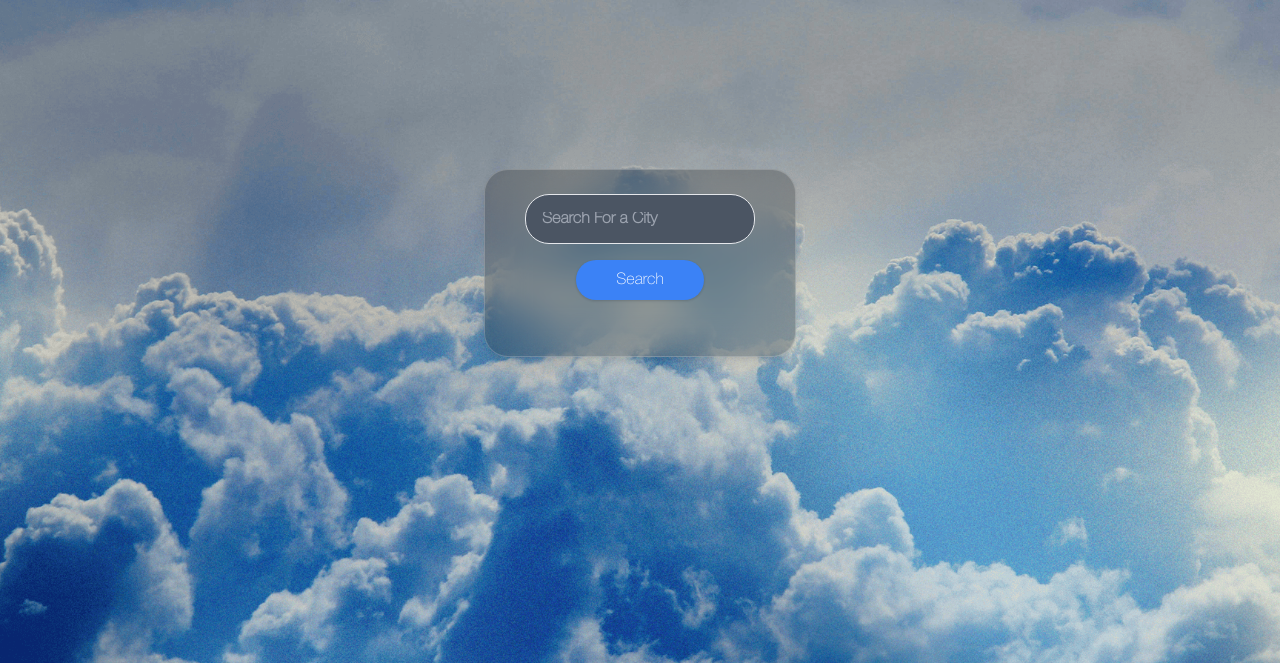
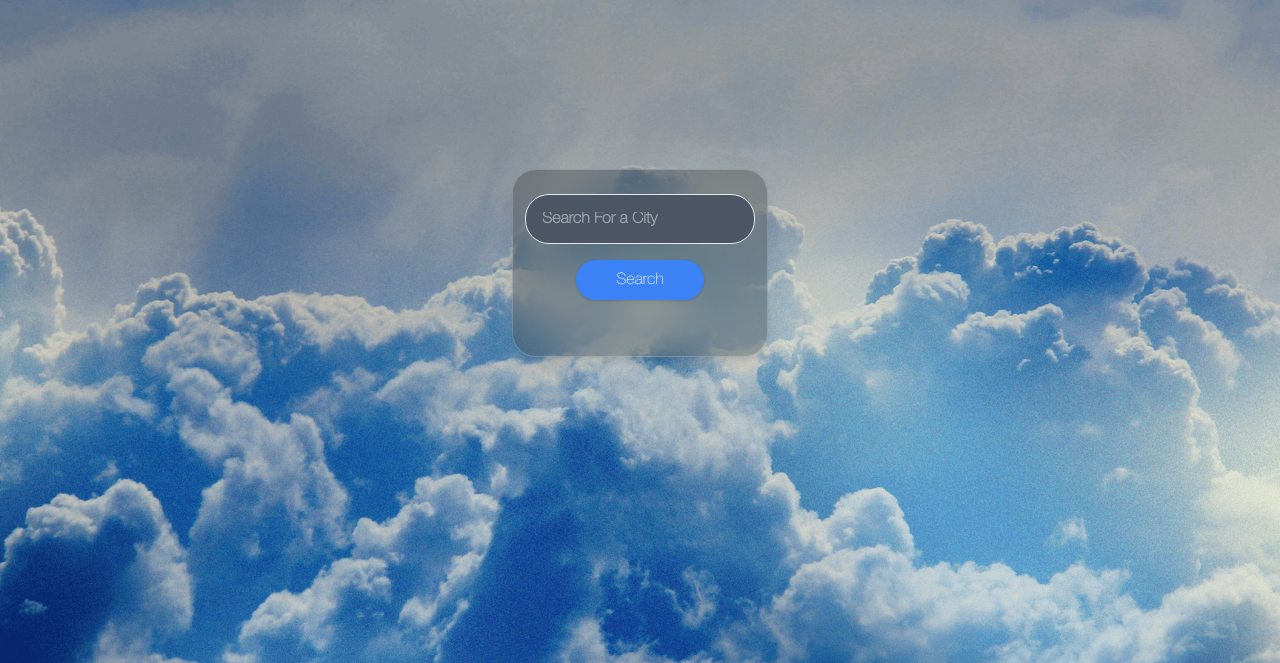
Before and after one commit to YoussefElmonier/ClimaCheck, a plain HTML site: page index.html in a window 1280 px wide. Shown: the part 137-800 px from the top of the page. Drawn offline with nearby package versions, Linux system fonts and the light colour scheme; a web font is replaced by a local one.

Commit message:
Update index.html

```diff
--- a/index.html
+++ b/index.html
@@ -31,7 +31,7 @@
         <img src="./img/cloud.png" alt="ClimaCheck Icon" class="h-10 w-10 mr-3">
         <h1 class="font-sans font-bold text-white text-xl sm:text-2xl">ClimaCheck</h1>
     </div>
-    <div id="weather-container" class="glass min-w-fit p-8 sm:p-6 bg-gray-800/60 backdrop-blur-md rounded-3xl border border-gray-300 shadow-lg px-4 sm:px-10">
+    <div id="weather-container" class="glass min-w-fit p-8 sm:p-6 bg-gray-800/60 backdrop-blur-md rounded-3xl border border-gray-300 shadow-lg px-4 sm:px-3">
         <input type="text" id="city" placeholder="Search For a City" class="font-bold w-full px-4 py-3 border bg-gray-600 rounded-3xl mb-4 text-white placeholder-gray-400 focus:outline-none focus:ring-2 focus:ring-blue-500">
         <div class="flex justify-center mb-6">
             <button onclick="getWeather()" class="w-20 sm:w-32 bg-blue-500 text-white py-2 rounded-full shadow hover:bg-blue-600 transition duration-300">Search</button>
```
